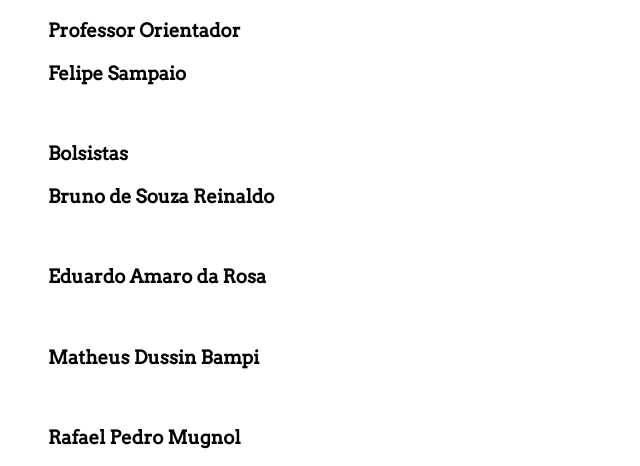
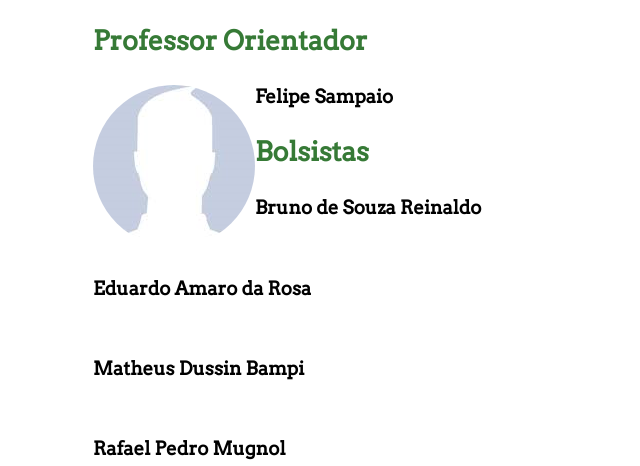
Before and after one commit to brunoreinaldobr/site_projeto, a plain HTML site: page researchers.html in a window 1280 px wide. Shown: the part 72-538 px from the top of the page, without its empty margins (0-640 px from the left). Drawn offline with Linux system fonts and the light colour scheme.

Commit message:
Colocação de imagens por pesquisador. Inserção do logo do IFRS.

```diff
--- a/style.css
+++ b/css/style.css
@@ -56,3 +56,29 @@ a:hover{
 a:link:active, a:visited:active {
     color: black;
 }
+
+img#logo{
+	width:80px;
+	height:104px;
+	float: right;
+	margin-right:30px;
+	margin-top:-10px;
+}
+
+h3#h3title{
+	color:#367A36;
+	font-size: 20pt;
+}
+
+div#indent{
+	padding-left:45px;
+}
+
+img#perfil{
+	display:inline;
+	float:left;
+	border:0px solid black;
+	border-radius:100px;
+	width:;
+	height:;
+}
--- a/researchers.html
+++ b/researchers.html
@@ -2,20 +2,20 @@
 <html lang="en">
 <head>
 	<meta charset="UTF-8">
-	<link rel="stylesheet" type="text/css" href="style.css">
+	<link rel="stylesheet" type="text/css" href="css/style.css">
 </head>
 <body>
 	<h1>Pesquisadores</h1>
-
-	<h3>Professor Orientador</h3>
+	<div id="indent">
+	<h3 id="h3title">Professor Orientador</h3>
 
 	<div id="felipe">
+		<img id="perfil" src="image/perfil.png">
 		<h3>Felipe Sampaio</h3>
-		<img src="" alt="">
 		<a href=""></a>
 	</div>
 
-	<h3>Bolsistas</h3>
+	<h3 id="h3title">Bolsistas</h3>
 
 	<div id="bruno">
 		<h3>Bruno de Souza Reinaldo</h3>
@@ -40,5 +40,6 @@
 		<img src="" alt="">
 		<a href=""></a>
 	</div>
+	</div>
 </body>
 </html>
```
Also changed, not shown: contact.html (+1 -1 lines), content.html (+1 -1 lines), header.html (+4 -1 lines), index.html (+2 -2 lines), links.html (+1 -1 lines), menu.html (+1 -1 lines), projects.html (+1 -1 lines), publications.html (+1 -1 lines), image/logo_ifrs.png (added), image/perfil.png (added), 1 other file.
